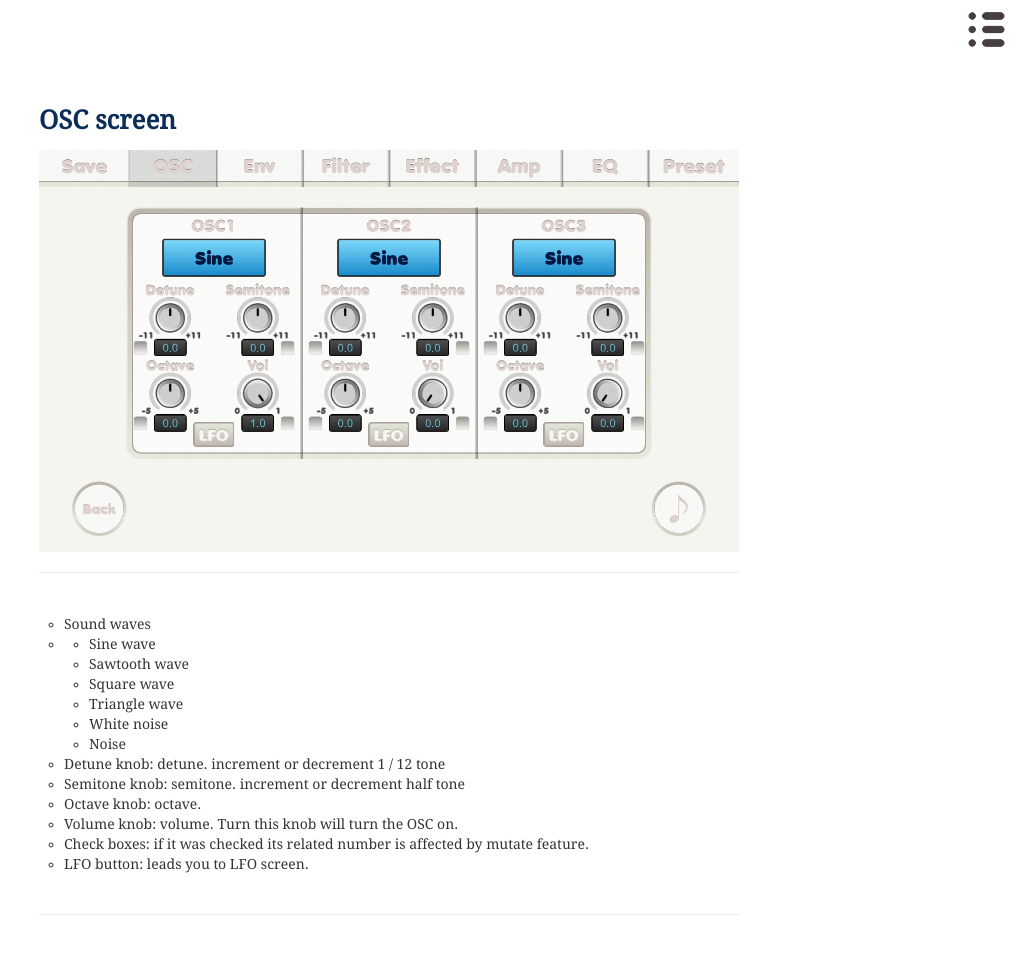
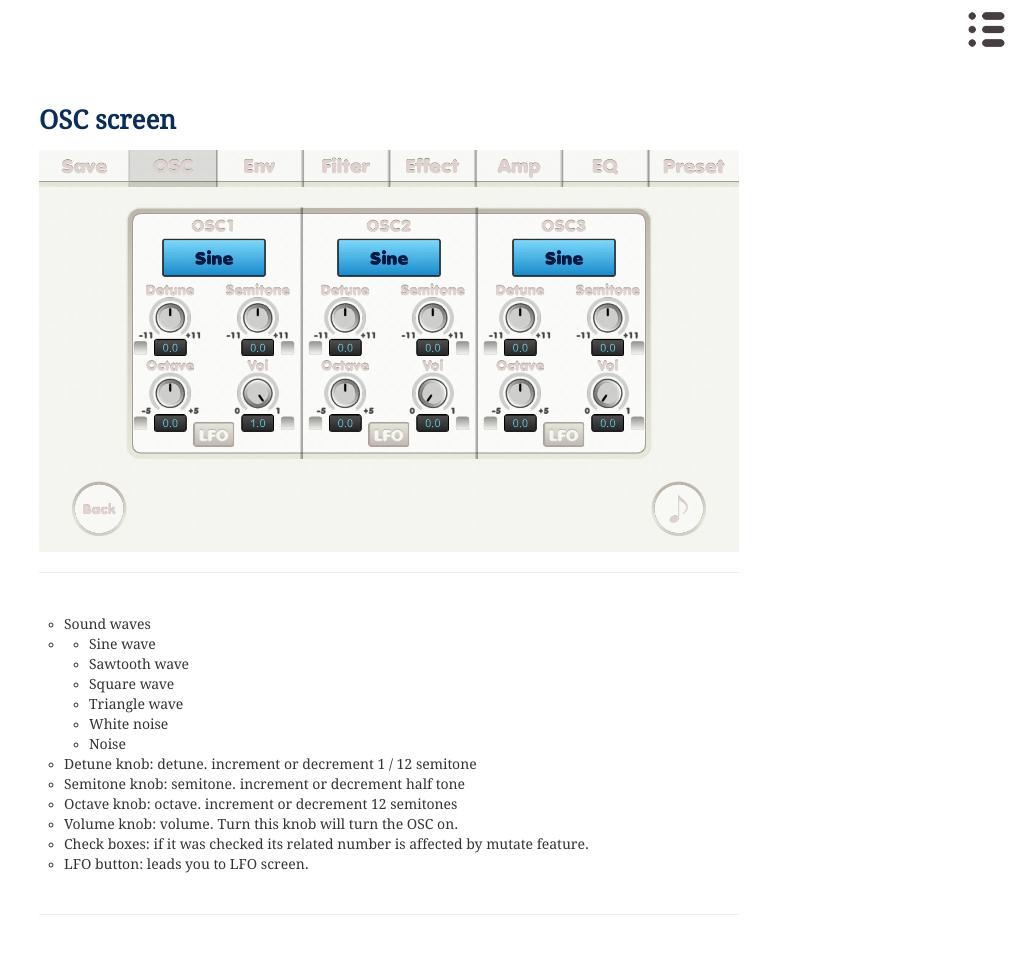
Before and after one commit to ishibashijun/ishibashijun.github.com, a Jekyll site: the page built from gameSoundFX/osc.html, in a window 1280 px wide and 956 px high. Shown: the whole window, without its empty margins (251-1280 px from the left). Built offline with Jekyll 4.4.1, drawn with Linux system fonts in a browser that asks for light colours.

Commit message:
fixed: corrected detune and octave explanations.

```diff
--- a/gameSoundFX/osc.html
+++ b/gameSoundFX/osc.html
@@ -20,9 +20,9 @@ tags : [Game Sound FX Generator]
 			<li>Noise</li>
 		</ul>
 	</li>
-	<li>Detune knob: detune. increment or decrement 1 / 12 tone</li>
+	<li>Detune knob: detune. increment or decrement 1 / 12 semitone</li>
 	<li>Semitone knob: semitone. increment or decrement half tone</li>
-	<li>Octave knob: octave.</li>
+	<li>Octave knob: octave. increment or decrement 12 semitones</li>
 	<li>Volume knob: volume. Turn this knob will turn the OSC on.</li>
 	<li>Check boxes: if it was checked its related number is affected by mutate feature.</li>
 	<li>LFO button: leads you to LFO screen.</li>
```
